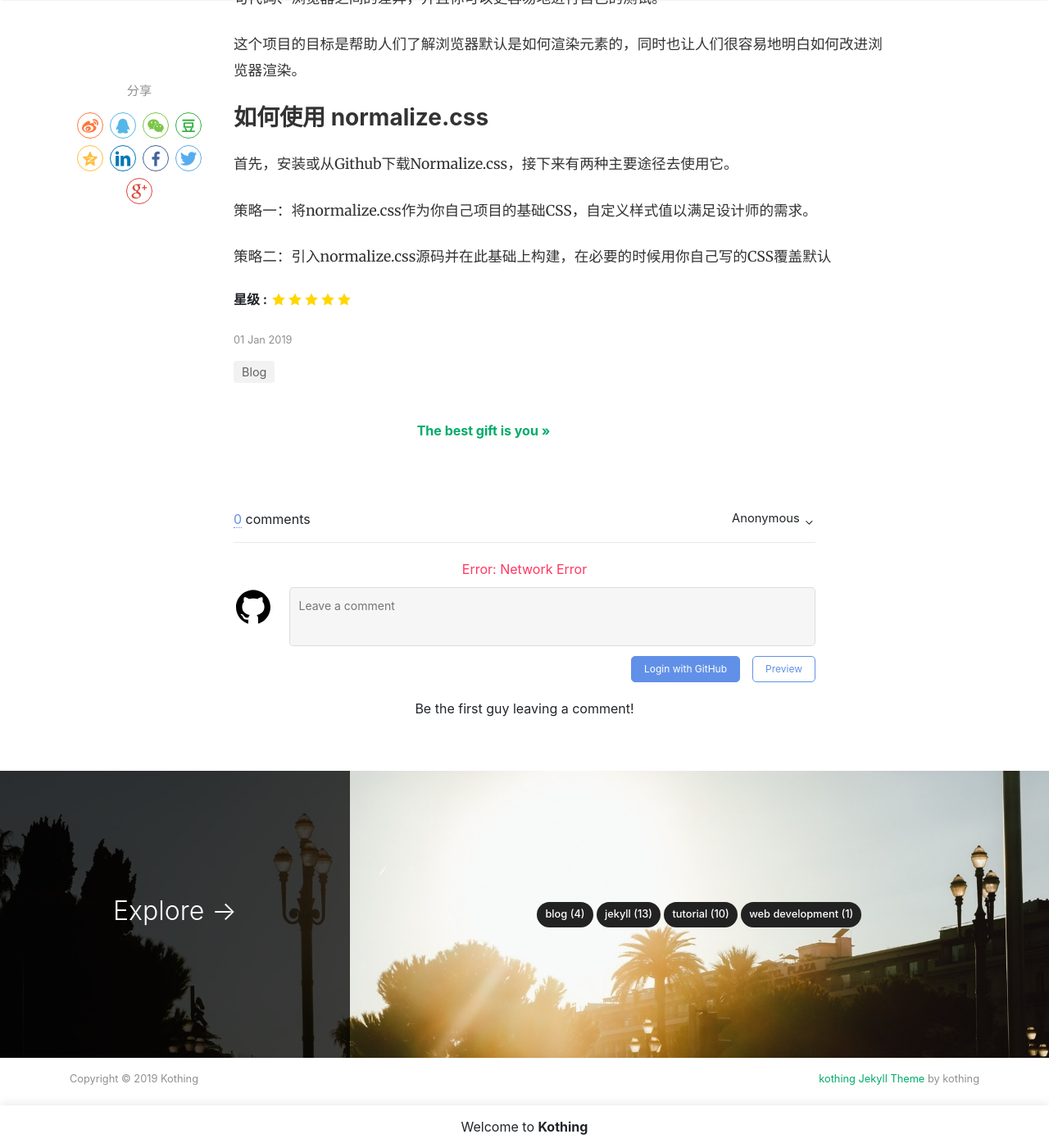
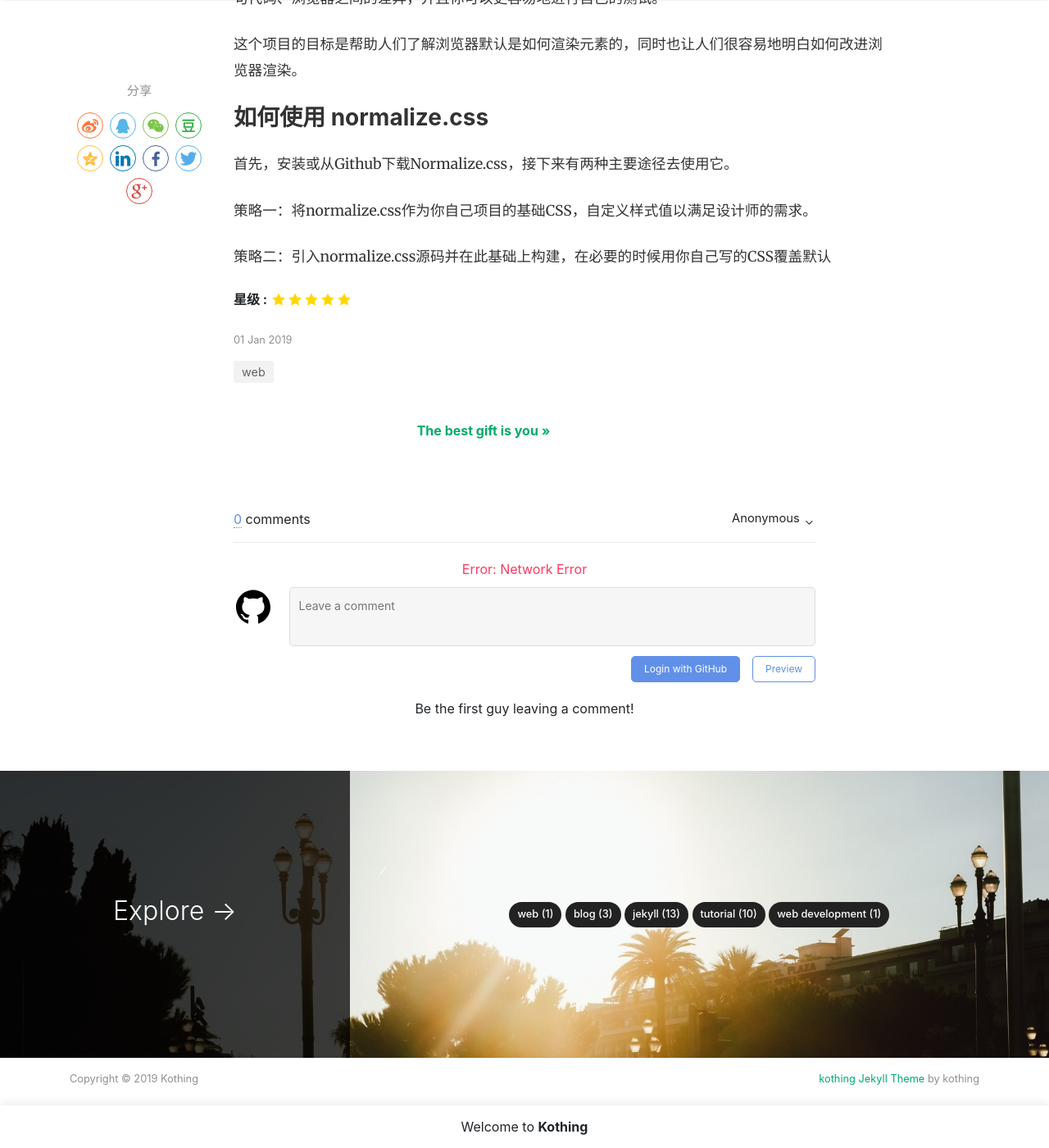
Before and after one commit to kothing/kothing.github.io, a Jekyll site: the page built from _posts/2019-01-01-normalize-css.md, in a window 1280 px wide and 1400 px high, scrolled down 2280 px. Shown: the whole window at 82% size. Built offline with Jekyll 4.4.1, drawn with Linux system fonts in a browser that asks for light colours; nearby versions of some CDN libraries; comment, search, counter and statistics services are not loaded.

Commit message:
Update 2019-01-01-normalize-css.md

```diff
--- a/_posts/2019-01-01-normalize-css.md
+++ b/_posts/2019-01-01-normalize-css.md
@@ -2,8 +2,8 @@
 layout: post
 title: "normalize.css"
 author: Kothing
-categories: [ Blog ]
-image: assets/images/12.jpg
+categories: [ web ]
+image: assets/images/17.jpg
 featured: true
 rating: 5
 hidden: true
```
